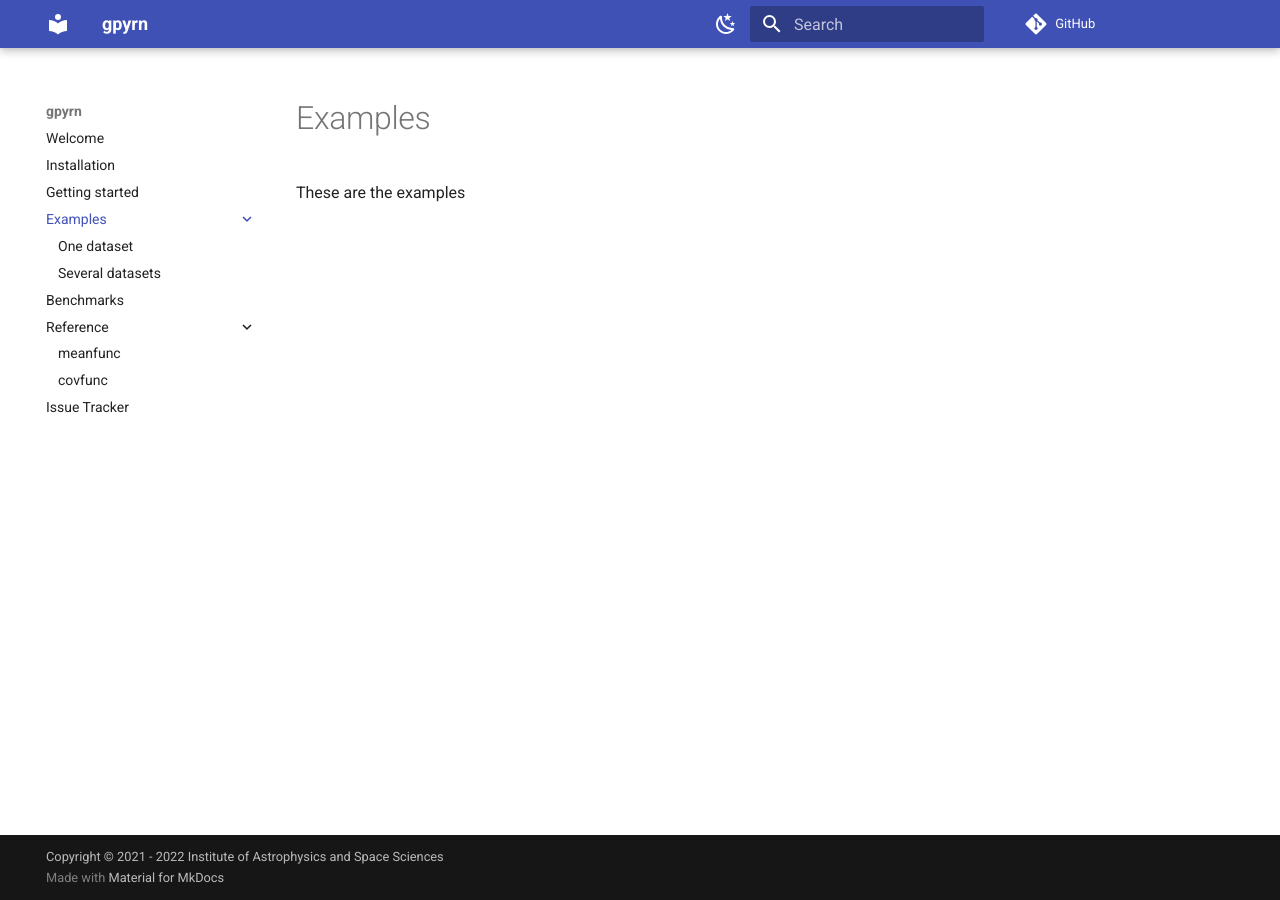
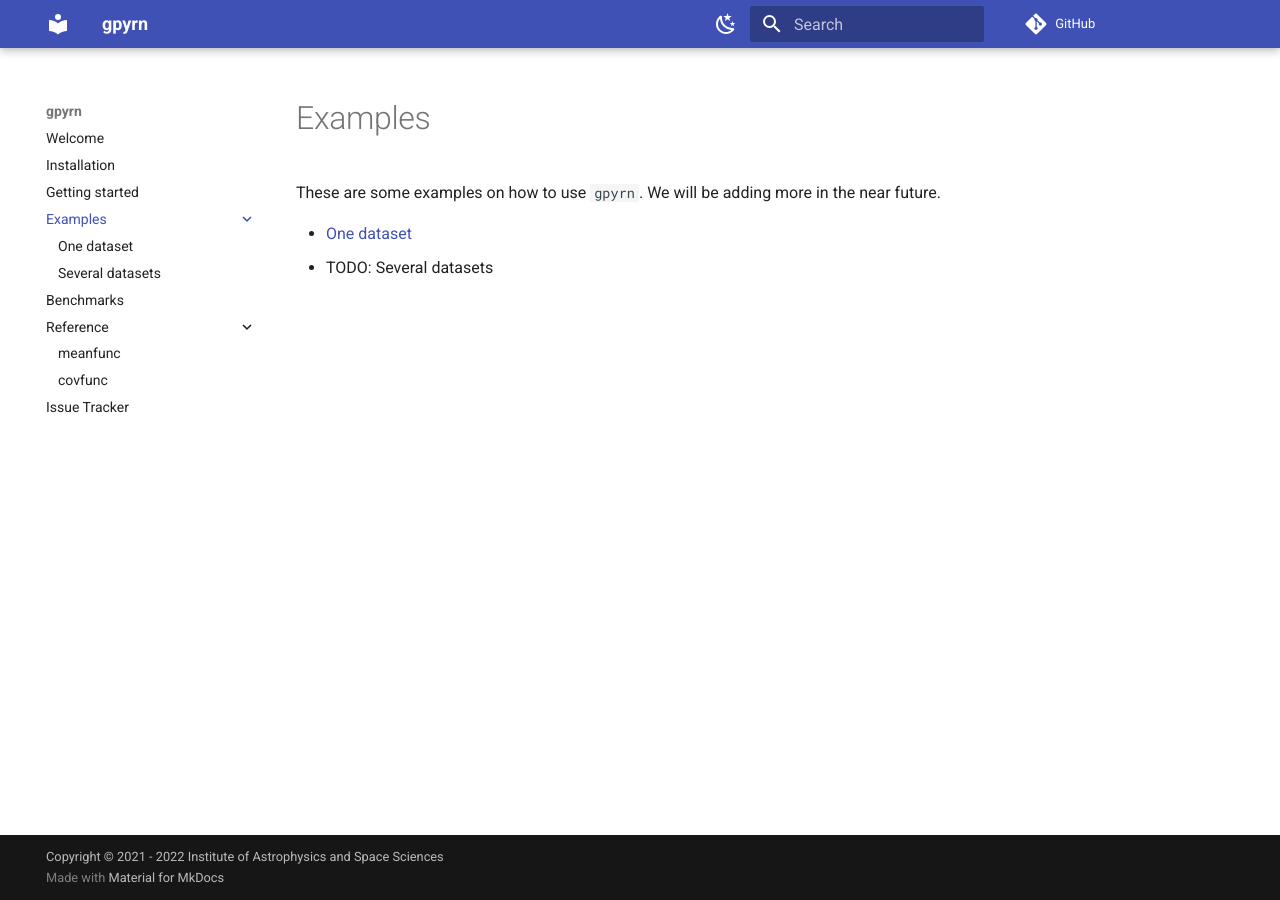
Before and after one commit to iastro-pt/gpyrn, an MkDocs documentation site: the page built from docs/examples/index.md, in a window 1280 px wide. Built offline with MkDocs 1.6.1 and Material for MkDocs 9.7.7, drawn with Linux system fonts in a browser that asks for light colours; comment, search, counter and statistics services are not loaded.

Commit message:
docs [skip ci]

```diff
--- a/docs/examples/index.md
+++ b/docs/examples/index.md
@@ -2,4 +2,8 @@
 
 
 
-These are the examples
+These are some examples on how to use `gpyrn`. We will be adding more in the
+near future.
+
+- [One dataset](/examples/one_dataset)
+- TODO: Several datasets
```
Also changed, not shown: README.md (+1 -1 lines), docs/getting_started.md (+47 -0 lines), docs/index.md (+1 -1 lines).
